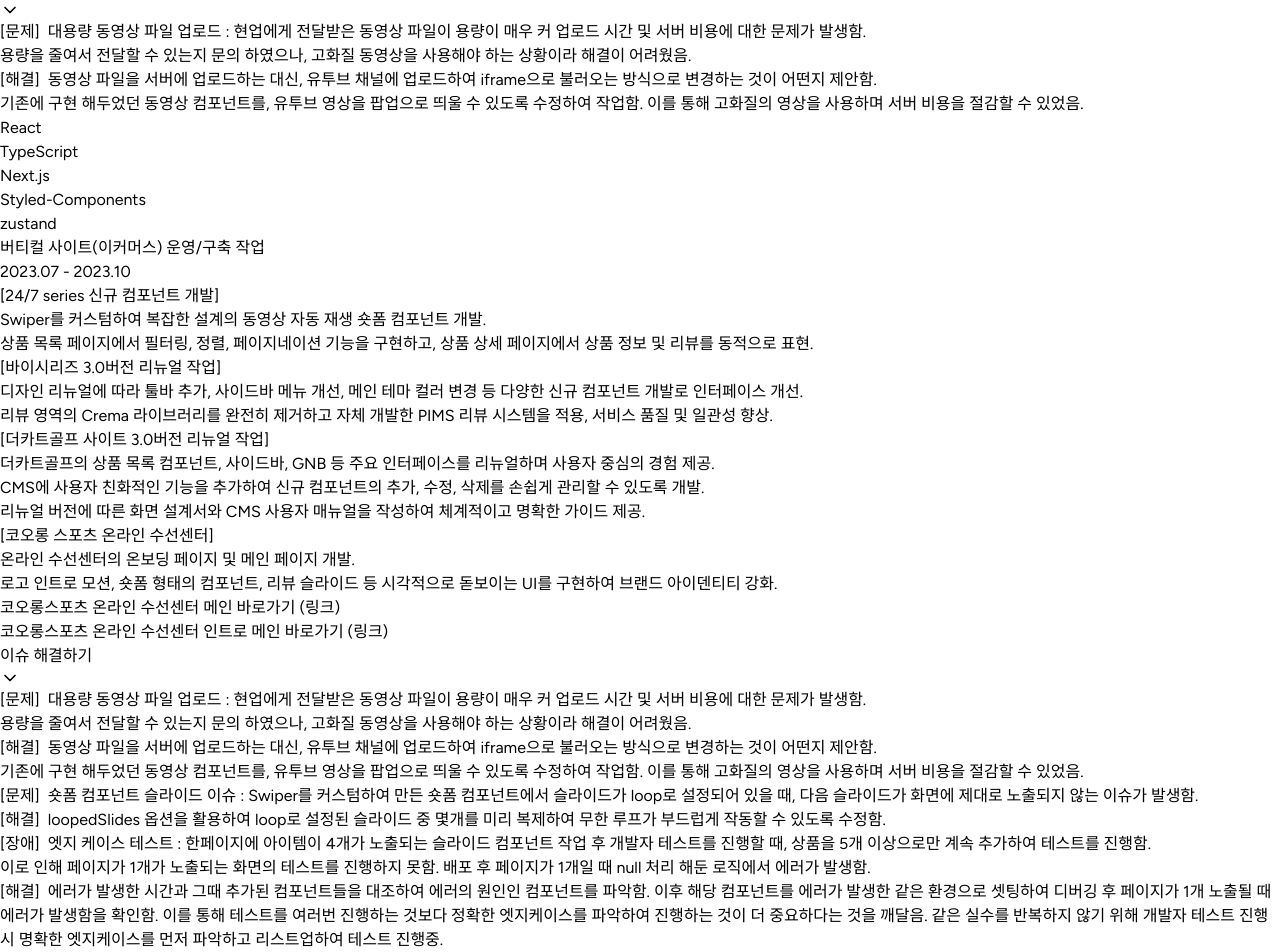
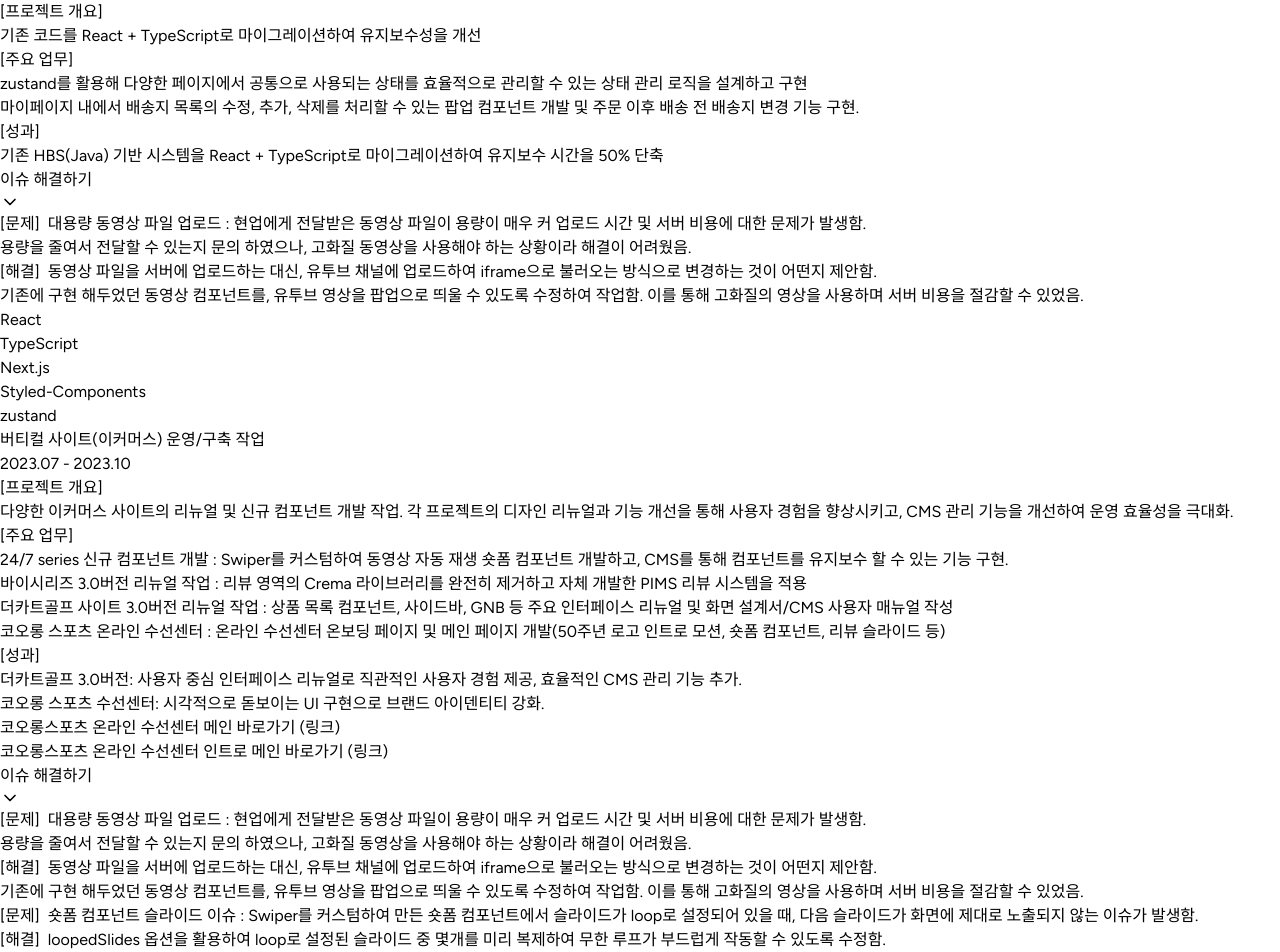
Before and after one commit to Sienna98/portfolio-sieun, a Next.js app: page /Experience in a window 1280 px wide. Shown: the part 1420-2372 px from the top of the page. Built offline with nearby package versions, Linux system fonts and the light colour scheme.

Commit message:
경력 내용 수정 작업 완료

```diff
--- a/src/app/(pages)/Experience/page.tsx
+++ b/src/app/(pages)/Experience/page.tsx
@@ -98,7 +98,7 @@
                             "subTitle" in contents &&
                             contents.subTitle === "이슈 해결하기"
                               ? openItems[`${idx}-${contentIdx}`]
-                                ? "max-h-[810px] lg:max-h-[450px] overflow-hidden transition-all duration-500 ease-in-out"
+                                ? "max-h-[900px] lg:max-h-[450px] overflow-hidden transition-all duration-500 ease-in-out"
                                 : "max-h-0 overflow-hidden transition-all duration-500 ease-in-out"
                               : ""
                           }`}
--- a/src/data/experience-data.tsx
+++ b/src/data/experience-data.tsx
@@ -10,6 +10,7 @@
         date: "2024.01 - 2024.09",
         list: [
           {
+            subTitle: "[프로젝트 개요]",
             contents: [
               <div className="leading-5 mt-1.5">
                 <span>
@@ -41,10 +42,21 @@
                   블로그 글 바로가기 (링크)
                 </a>
               </div>,
+            ],
+          },
+          {
+            subTitle: "[주요 업무]",
+            contents: [
               "로그인, 아이디 찾기, 비밀번호 변경, 회원가입 등 사용자 인증 관련 프론트엔드 로직을 설계 및 구현.",
               "배송 조회 팝업을 웹, 모바일 웹, 앱을 포함한 다양한 브라우저 환경에서 동일한 UI와 기능을 제공할 수 있도록 크로스 브라우징 최적화.",
               "무한 스크롤 기능을 포함한 래플 진행 현황 페이지를 구현, 데이터 로드 및 탭 전환 등 다양한 기능을 고려한 작업 진행.",
-              "유틸 함수에 대한 유닛 테스트 코드 추가 및 비회원 상품 구매 플로우에 대한 E2E 테스트 코드 작성 작업 진행",
+              "유틸 함수에 대한 유닛 테스트 코드 추가 및 비회원 상품 구매 플로우에 대한 E2E 테스트 코드 작성 작업 및 가이드 작성.",
+            ],
+          },
+          {
+            subTitle: "[성과]",
+            contents: [
+              "CSR, SSR, RSC 적용을 통해 리뉴얼 전 대비 페이지 로딩 속도를 20% 개선.",
             ],
           },
           {
@@ -166,10 +178,22 @@
         date: "2023.11 - 2023.12",
         list: [
           {
+            subTitle: "[프로젝트 개요]",
             contents: [
-              "기존 HBS(Handlebars)/Java 기반으로 작성된 로직을 React와 TypeScript를 활용해 현대적인 구조로 전환, 유지보수성과 확장성을 대폭 향상.",
+              "기존 코드를 React + TypeScript로 마이그레이션하여 유지보수성을 개선",
+            ],
+          },
+          {
+            subTitle: "[주요 업무]",
+            contents: [
+              "zustand를 활용해 다양한 페이지에서 공통으로 사용되는 상태를 효율적으로 관리할 수 있는 상태 관리 로직을 설계하고 구현",
               "마이페이지 내에서 배송지 목록의 수정, 추가, 삭제를 처리할 수 있는 팝업 컴포넌트 개발 및 주문 이후 배송 전 배송지 변경 기능 구현.",
-              "다양한 페이지에서 공통으로 활용되는 영역을 효율적으로 관리하기 위해 Zustand를 활용한 상태 관리 로직 개발.",
+            ],
+          },
+          {
+            subTitle: "[성과]",
+            contents: [
+              "기존 HBS(Java) 기반 시스템을 React + TypeScript로 마이그레이션하여 유지보수 시간을 50% 단축",
             ],
           },
           {
@@ -224,32 +248,25 @@
         date: "2023.07 - 2023.10",
         list: [
           {
-            subTitle: "[24/7 series 신규 컴포넌트 개발]",
+            subTitle: "[프로젝트 개요]",
             contents: [
-              "Swiper를 커스텀하여 복잡한 설계의 동영상 자동 재생 숏폼 컴포넌트 개발.",
-              "상품 목록 페이지에서 필터링, 정렬, 페이지네이션 기능을 구현하고, 상품 상세 페이지에서 상품 정보 및 리뷰를 동적으로 표현.",
+              "다양한 이커머스 사이트의 리뉴얼 및 신규 컴포넌트 개발 작업. 각 프로젝트의 디자인 리뉴얼과 기능 개선을 통해 사용자 경험을 향상시키고, CMS 관리 기능을 개선하여 운영 효율성을 극대화.",
             ],
           },
           {
-            subTitle: "[바이시리즈 3.0버전 리뉴얼 작업]",
+            subTitle: "[주요 업무]",
             contents: [
-              "디자인 리뉴얼에 따라 툴바 추가, 사이드바 메뉴 개선, 메인 테마 컬러 변경 등 다양한 신규 컴포넌트 개발로 인터페이스 개선.",
-              "리뷰 영역의 Crema 라이브러리를 완전히 제거하고 자체 개발한 PIMS 리뷰 시스템을 적용, 서비스 품질 및 일관성 향상.",
+              "24/7 series 신규 컴포넌트 개발 : Swiper를 커스텀하여 동영상 자동 재생 숏폼 컴포넌트 개발하고, CMS를 통해 컴포넌트를 유지보수 할 수 있는 기능 구현.",
+              "바이시리즈 3.0버전 리뉴얼 작업 : 리뷰 영역의 Crema 라이브러리를 완전히 제거하고 자체 개발한 PIMS 리뷰 시스템을 적용",
+              "더카트골프 사이트 3.0버전 리뉴얼 작업 : 상품 목록 컴포넌트, 사이드바, GNB 등 주요 인터페이스 리뉴얼 및 화면 설계서/CMS 사용자 매뉴얼 작성",
+              "코오롱 스포츠 온라인 수선센터 : 온라인 수선센터 온보딩 페이지 및 메인 페이지 개발(50주년 로고 인트로 모션, 숏폼 컴포넌트, 리뷰 슬라이드 등)",
             ],
           },
           {
-            subTitle: "[더카트골프 사이트 3.0버전 리뉴얼 작업]",
+            subTitle: "[성과]",
             contents: [
-              "더카트골프의 상품 목록 컴포넌트, 사이드바, GNB 등 주요 인터페이스를 리뉴얼하며 사용자 중심의 경험 제공.",
-              "CMS에 사용자 친화적인 기능을 추가하여 신규 컴포넌트의 추가, 수정, 삭제를 손쉽게 관리할 수 있도록 개발.",
-              "리뉴얼 버전에 따른 화면 설계서와 CMS 사용자 매뉴얼을 작성하여 체계적이고 명확한 가이드 제공.",
-            ],
-          },
-          {
-            subTitle: "[코오롱 스포츠 온라인 수선센터]",
-            contents: [
-              "온라인 수선센터의 온보딩 페이지 및 메인 페이지 개발.",
-              "로고 인트로 모션, 숏폼 형태의 컴포넌트, 리뷰 슬라이드 등 시각적으로 돋보이는 UI를 구현하여 브랜드 아이덴티티 강화.",
+              "더카트골프 3.0버전: 사용자 중심 인터페이스 리뉴얼로 직관적인 사용자 경험 제공, 효율적인 CMS 관리 기능 추가.",
+              "코오롱 스포츠 수선센터: 시각적으로 돋보이는 UI 구현으로 브랜드 아이덴티티 강화.",
               <a
                 href="https://www.kolonsport.com/Rebirth"
                 target="_blank"
@@ -268,6 +285,7 @@
               </a>,
             ],
           },
+
           {
             subTitle: "이슈 해결하기",
             contents: [
@@ -361,13 +379,15 @@
                 </span>
                 <span>
                   &nbsp;에러가 발생한 시간과 그때 추가된 컴포넌트들을 대조하여
-                  에러의 원인인 컴포넌트를 파악함. 이후 해당 컴포넌트를 에러가
-                  발생한 같은 환경으로 셋팅하여 디버깅 후 페이지가 1개 노출될 때
-                  에러가 발생함을 확인함. 이를 통해 테스트를 여러번 진행하는
-                  것보다 정확한 엣지케이스를 파악하여 진행하는 것이 더
-                  중요하다는 것을 깨달음. 같은 실수를 반복하지 않기 위해 개발자
-                  테스트 진행시 명확한 엣지케이스를 먼저 파악하고 리스트업하여
-                  테스트 진행중.
+                  에러의 원인인 컴포넌트를 파악함. 이슈가 발생한 컴포넌트를
+                  운영서버에서 제거한 후, 스테이징 서버에서 해당 컴포넌트를
+                  에러가 발생한 같은 환경으로 셋팅하고 디버깅하여 페이지가 1개
+                  노출될 때 에러가 발생함을 확인함. 이를 통해 테스트를 여러번
+                  진행하는 것보다 정확한 엣지케이스를 파악하여 진행하는 것이 더
+                  중요하다는 것을 깨달음. 같은 실수를 반복하지 않기 위해 장애
+                  회고를 작성하고 회사 내부에 공유하여, 개발자 테스트 진행시에
+                  명확한 엣지케이스를 먼저 파악하고 리스트업하여 테스트 진행할
+                  수 있도록함.
                 </span>
               </div>,
             ],
@@ -391,27 +411,34 @@
         ],
       },
       {
-        title: "PIMS 리뷰 프로젝트 개발",
-        date: "2023.05 - 2023.06",
-        list: [
-          {
-            contents: [
-              "코오롱몰을 포함한 버티컬 전체 사이트에서 리뷰 영역에 사용되던 Crema 라이브러리를 대체하기 위한 전용 리뷰 시스템 개발.",
-              "다수의 사이트에서 공통으로 활용될 수 있도록 유연성과 확장성을 고려한 분기 처리 로직 설계 및 구현.",
-            ],
-          },
-        ],
-        skills: ["React", "TypeScript", "Next.js", "scss"],
-      },
-      {
         title: "사내 자리예약 시스템 개발 해커톤",
         date: "2023.05",
         list: [
           {
+            subTitle: "[프로젝트 개요]",
             contents: [
-              "자율좌석제로 운영되는 회사 시스템에서 직원 증가로 인한 불편함을 해소하기 위해 좌석 예약 시스템 개발 해커톤에 참여.",
+              "직원 증가로 인한 불편함을 해소하기 위해 자율좌석제 시스템에 직관적인 자리 예약 시스템을 개발하는 해커톤 프로젝트에 참여.",
+            ],
+          },
+          {
+            subTitle: "[주요 업무]",
+            contents: [
               "게더타운을 컨셉으로 회사 도면을 시각화하여 직관적인 자리 예약, 회의실 예약, 안마의자 예약, 게시판 기능 등을 구현.",
+              "사용자가 쉽게 접근하고 직관적으로 예약할 수 있는 UI/UX 설계.",
+            ],
+          },
+          {
+            subTitle: "[성과]",
+            contents: [
               "전체 7개 팀 중 2위를 기록하며 인기상 1위를 수상, 창의성과 실용성을 동시에 인정받음.",
+              <a
+                href="https://yozm.wishket.com/magazine/detail/2490/"
+                target="_blank"
+                rel="noopener noreferrer"
+                className="text-[#969696] border-b border-gray-600"
+              >
+                퍼플아이오 해커톤 칼럼 바로가기 (링크)
+              </a>,
             ],
           },
         ],
@@ -426,11 +453,17 @@
         skills: ["React", "TypeScript", "Next.js", "Styled-Components"],
       },
       {
-        title:
-          "스웨덴 전기바이크 브랜드 Cake, 국내 첫 도입을 위한 웹사이트 구축",
+        title: "스웨덴 전기바이크 브랜드 Cake",
         date: "2023.02 - 2023.04",
         list: [
           {
+            subTitle: "[프로젝트 개요]",
+            contents: [
+              "국내 첫 도입을 위한 웹사이트 구축 프로젝트로, 전기바이크 시승 예약 시스템을 개발하여 사용자들이 쉽게 예약할 수 있도록 구현.",
+            ],
+          },
+          {
+            subTitle: "[주요 업무]",
             contents: [
               "메인 페이지의 패럴렉스 모션, 바이크 슬라이드 모션 등 화려한 인터렉션 작업 진행.",
               "전기바이크 시승 예약 시스템 개발, 직관적이고 편리한 예약 기능을 제공하여 사용자 만족도를 높임.",
```
Also changed, not shown: src/app/(pages)/AboutMe/page.tsx (+7 -6 lines).
